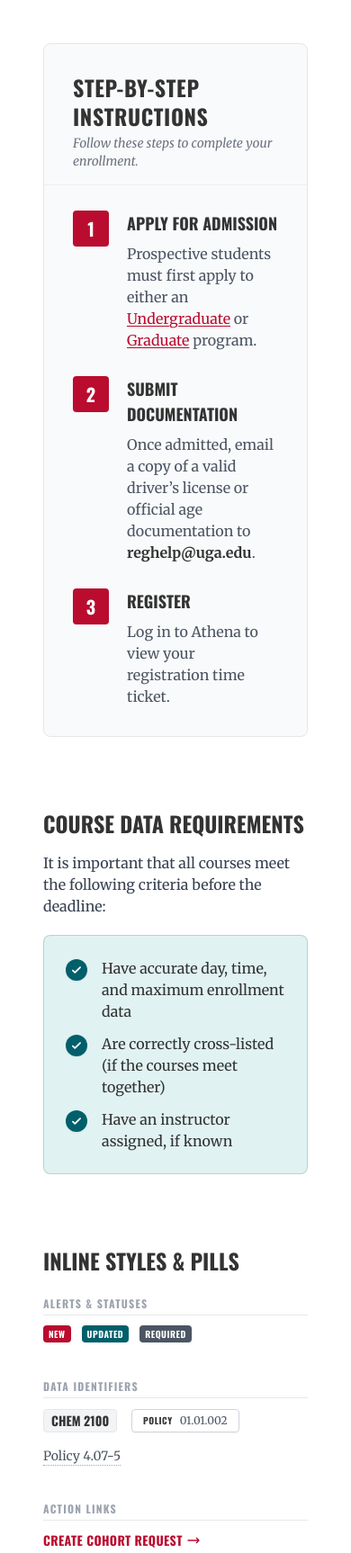
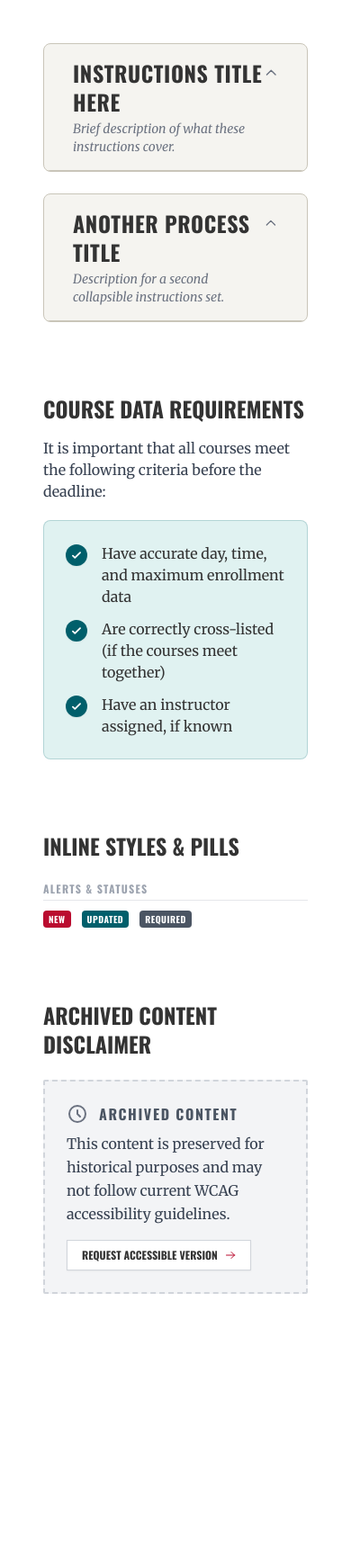
Before and after one commit to uga-ro/wai, a plain HTML site: page mockups/elements.html in a window 390 px wide. Shown: the top 1726 px of the page at 90% size. After the commit the page ends 1486 px from the top, so only its background shows below. Drawn offline with nearby package versions, Linux system fonts and the light colour scheme.

Commit message:
calendar

```diff
--- a/mockups/elements.html
+++ b/mockups/elements.html
@@ -37,18 +37,25 @@
      Style: Gray container, UGA Red Squared Numbers
      ================================================================== -->
 <section>
-    <div class="bg-gray-50 border border-gray-200 rounded-lg overflow-hidden">
+    <div class="bg-[#f5f4f0] border border-[#c9c5b9] rounded-lg overflow-hidden">
 
-        <!-- Header (Inside Container) -->
-        <div class="p-8 pb-4 border-b border-gray-200/60">
+        <!-- FIRST COLLAPSIBLE: Example Instructions Set -->
+        <!-- Header (Inside Container) - Clickable to expand/collapse -->
+        <div class="px-8 py-4 border-b border-[#c9c5b9] cursor-pointer select-none flex justify-between items-start" onclick="toggleInstructions(this)">
+            <div>
                 <h2 class="text-2xl font-sans font-bold text-uga-black uppercase tracking-wide">
-                Step-by-Step Instructions
+                    Instructions Title Here
                 </h2>
-            <p class="text-sm text-gray-500 mt-1 font-serif italic">Follow these steps to complete your enrollment.</p>
+                <p class="text-sm text-gray-500 mt-1 font-serif italic">Brief description of what these instructions cover.</p>
+            </div>
+            <!-- Chevron Icon (default rotated for collapsed state) -->
+            <svg class="w-6 h-6 text-gray-500 mt-1 transition-transform duration-200 instructions-chevron" style="transform: rotate(180deg);" fill="none" stroke="currentColor" viewBox="0 0 24 24">
+                <path stroke-linecap="round" stroke-linejoin="round" stroke-width="2" d="M19 9l-7 7-7-7"></path>
+            </svg>
         </div>
 
-        <!-- Steps Content -->
-        <div class="p-8 pt-6">
+        <!-- Steps Content (default collapsed) -->
+        <div class="p-8 pt-6 instructions-content transition-all duration-200 hidden">
             <div class="space-y-6">
 
                 <!-- Step 1 -->
@@ -58,9 +65,9 @@
                         1
                     </div>
                     <div>
-                        <h3 class="text-lg font-sans font-bold text-uga-black uppercase mb-2 mt-1">Apply for Admission</h3>
+                        <h3 class="text-lg font-sans font-bold text-uga-black uppercase mb-2 mt-1">Example First Step</h3>
                         <p class="text-gray-600 text-base font-serif">
-                            Prospective students must first apply to either an <a href="#" class="text-uga-red underline decoration-1 underline-offset-2 hover:text-black">Undergraduate</a> or <a href="#" class="text-uga-red underline decoration-1 underline-offset-2 hover:text-black">Graduate</a> program.
+                            This is placeholder text describing the first step. It includes an <a href="#" class="text-uga-red underline decoration-1 underline-offset-2 hover:text-black">example link</a> to demonstrate link styling.
                         </p>
                     </div>
                 </div>
@@ -71,9 +78,9 @@
                         2
                     </div>
                     <div>
-                        <h3 class="text-lg font-sans font-bold text-uga-black uppercase mb-2 mt-1">Submit Documentation</h3>
+                        <h3 class="text-lg font-sans font-bold text-uga-black uppercase mb-2 mt-1">Example Second Step</h3>
                         <p class="text-gray-600 text-base font-serif">
-                            Once admitted, email a copy of a valid driver’s license or official age documentation to <span class="font-bold text-uga-black">reghelp@uga.edu</span>.
+                            Another placeholder describing step two. This shows how <span class="font-bold text-uga-black">bold emphasis</span> appears inline.
                         </p>
                     </div>
                 </div>
@@ -84,9 +91,9 @@
                         3
                     </div>
                     <div>
-                        <h3 class="text-lg font-sans font-bold text-uga-black uppercase mb-2 mt-1">Register</h3>
+                        <h3 class="text-lg font-sans font-bold text-uga-black uppercase mb-2 mt-1">Example Third Step</h3>
                         <p class="text-gray-600 text-base font-serif">
-                            Log in to Athena to view your registration time ticket.
+                            Final placeholder step to complete the example sequence.
                         </p>
                     </div>
                 </div>
@@ -94,6 +101,58 @@
             </div>
         </div>
     </div>
+
+    <!-- SECOND COLLAPSIBLE: Another Example Set (Separate Container) -->
+    <div class="bg-[#f5f4f0] border border-[#c9c5b9] rounded-lg overflow-hidden mt-6">
+
+        <!-- Header - Clickable to expand/collapse -->
+        <div class="px-8 py-4 border-b border-[#c9c5b9] cursor-pointer select-none flex justify-between items-start" onclick="toggleInstructions(this)">
+            <div>
+                <h2 class="text-2xl font-sans font-bold text-uga-black uppercase tracking-wide">
+                    Another Process Title
+                </h2>
+                <p class="text-sm text-gray-500 mt-1 font-serif italic">Description for a second collapsible instructions set.</p>
+            </div>
+            <!-- Chevron Icon (default rotated for collapsed state) -->
+            <svg class="w-6 h-6 text-gray-500 mt-1 transition-transform duration-200 instructions-chevron" style="transform: rotate(180deg);" fill="none" stroke="currentColor" viewBox="0 0 24 24">
+                <path stroke-linecap="round" stroke-linejoin="round" stroke-width="2" d="M19 9l-7 7-7-7"></path>
+            </svg>
+        </div>
+
+        <!-- Steps Content (default collapsed) -->
+        <div class="p-8 pt-6 instructions-content transition-all duration-200 hidden">
+            <div class="space-y-6">
+
+                <!-- Step 1 -->
+                <div class="flex gap-5">
+                    <div class="flex-shrink-0 w-10 h-10 bg-uga-red text-white font-sans font-bold text-xl flex items-center justify-center rounded shadow-sm mt-1">
+                        1
+                    </div>
+                    <div>
+                        <h3 class="text-lg font-sans font-bold text-uga-black uppercase mb-2 mt-1">Placeholder Step One</h3>
+                        <p class="text-gray-600 text-base font-serif">
+                            Example text for the first step of this process with an <a href="#" class="text-uga-red underline decoration-1 underline-offset-2 hover:text-black">inline link</a>.
+                        </p>
+                    </div>
+                </div>
+
+                <!-- Step 2 -->
+                <div class="flex gap-5">
+                    <div class="flex-shrink-0 w-10 h-10 bg-uga-red text-white font-sans font-bold text-xl flex items-center justify-center rounded shadow-sm mt-1">
+                        2
+                    </div>
+                    <div>
+                        <h3 class="text-lg font-sans font-bold text-uga-black uppercase mb-2 mt-1">Placeholder Step Two</h3>
+                        <p class="text-gray-600 text-base font-serif">
+                            Example text showing a <span class="font-bold text-uga-black">bold term</span> within the description.
+                        </p>
+                    </div>
+                </div>
+
+            </div>
+        </div>
+    </div>
+
 </section>
 
 
@@ -177,45 +236,35 @@
             </div>
         </div>
 
-        <!-- Group 2: Data Identifiers (Codes & Policies) -->
+        <!-- Group 2: Data Identifiers - COMMENTED OUT
         <div>
             <h4 class="text-xs font-sans font-bold text-gray-400 uppercase tracking-widest mb-3 border-b border-gray-200 pb-1">Data Identifiers</h4>
             <div class="flex flex-wrap gap-4 items-center">
-
-                <!-- Course Code (Standard) -->
                 <span class="inline-flex items-center px-2 py-0.5 rounded text-sm font-sans font-bold bg-gray-100 text-uga-black border border-gray-200 font-mono">
                         CHEM 2100
                     </span>
-
-                <!-- Policy Number Style (Official Document Look) -->
                 <span class="inline-flex items-center gap-2 px-3 py-1 rounded border border-gray-300 bg-white text-xs text-gray-600 shadow-sm">
                         <span class="font-sans font-bold text-uga-black uppercase tracking-wider text-[10px]">Policy</span>
                         <span class="font-serif font-medium">01.01.002</span>
                     </span>
-
-                <!-- Policy Number (Alternative / Minimal) -->
                 <span class="text-sm font-serif text-gray-600 border-b border-dotted border-gray-400 hover:text-uga-red cursor-help" title="Academic Affairs Policy">
                         Policy 4.07-5
                     </span>
-
             </div>
         </div>
+        -->
 
-        <!-- Group 3: Action Links (Not Buttons) -->
+        <!-- Group 3: Action Links - COMMENTED OUT
         <div>
             <h4 class="text-xs font-sans font-bold text-gray-400 uppercase tracking-widest mb-3 border-b border-gray-200 pb-1">Action Links</h4>
             <div class="flex flex-col gap-3 items-start">
-
-                <!-- Action Link: Arrow Style -->
                 <a href="#" class="group inline-flex items-center gap-1 font-sans font-bold text-uga-red hover:text-uga-black transition-colors uppercase text-sm tracking-wide border-b border-transparent hover:border-uga-black">
                     Create Cohort Request
                     <svg class="w-4 h-4 transform group-hover:translate-x-1 transition-transform" fill="none" stroke="currentColor" viewBox="0 0 24 24"><path stroke-linecap="round" stroke-linejoin="round" stroke-width="2" d="M17 8l4 4m0 0l-4 4m4-4H3"></path></svg>
                 </a>
-
-
-
             </div>
         </div>
+        -->
 
 
 
@@ -223,20 +272,15 @@
 </section>
 
 <!-- ==================================================================
-     COMPONENT 4: POLICY STATEMENTS & TEXT BLOCKS
+     COMPONENT 4: POLICY STATEMENTS & TEXT BLOCKS - COMMENTED OUT
      Style: Formal, Dull, Distinct
      ================================================================== -->
+<!--
 <section>
     <h3 class="text-2xl font-sans font-bold text-uga-black uppercase mb-6">
         Policy Blocks
     </h3>
 
-    <!--
-       STYLE: Formal/Neutral Policy Block
-       - Removed Icon and Red Border
-       - "Dull but distinct" gray slate theme
-       - Hard lines for separation
-    -->
     <div class="p-8 bg-slate-50 border border-slate-300 rounded-sm">
 
         <h4 class="font-sans font-bold text-uga-black uppercase tracking-widest text-sm mb-4 border-b border-slate-300 pb-2 inline-block">
@@ -249,6 +293,7 @@
     </div>
 
 </section>
+-->
 
 <!-- ==================================================================
      COMPONENT 5: ARCHIVED CONTENT DISCLAIMER
@@ -262,34 +307,50 @@
     <!--
        STYLE: Archive Notice
        - Dashed border implies "storage/old"
-       - Split layout separates the disclaimer from the solution (Request Version)
+       - Stacked layout with button below text
        - High contrast button for accessibility
     -->
     <div class="bg-gray-100 border-2 border-dashed border-gray-300 p-6 rounded-sm">
-        <div class="flex flex-col md:flex-row justify-between md:items-center gap-6">
 
         <!-- Warning Text -->
-            <div class="max-w-2xl">
-                <div class="flex items-center gap-2 mb-2">
-                    <svg class="w-4 h-4 text-gray-500" fill="none" stroke="currentColor" viewBox="0 0 24 24"><path stroke-linecap="round" stroke-linejoin="round" stroke-width="2" d="M12 8v4l3 3m6-3a9 9 0 11-18 0 9 9 0 0118 0z"></path></svg>
-                    <h4 class="font-sans font-bold text-gray-500 uppercase tracking-widest text-xs">
+        <div class="mb-4">
+            <div class="flex items-center gap-3 mb-2">
+                <svg class="w-6 h-6 text-gray-500" fill="none" stroke="currentColor" viewBox="0 0 24 24"><path stroke-linecap="round" stroke-linejoin="round" stroke-width="2" d="M12 8v4l3 3m6-3a9 9 0 11-18 0 9 9 0 0118 0z"></path></svg>
+                <h4 class="font-sans font-bold text-gray-600 uppercase tracking-widest text-base">
                     Archived Content
                 </h4>
             </div>
-                <p class="font-serif text-sm text-gray-700 leading-relaxed">
+            <p class="font-serif text-base text-gray-700 leading-relaxed">
                 This content is preserved for historical purposes and may not follow current WCAG accessibility guidelines.
             </p>
         </div>
 
         <!-- Action Link -->
-            <a href="#" class="flex-shrink-0 inline-flex items-center gap-2 px-4 py-2 bg-white border border-gray-300 shadow-sm hover:border-uga-black hover:shadow-md transition-all group">
+        <a href="#" class="inline-flex items-center gap-2 px-4 py-2 bg-white border border-gray-300 shadow-sm hover:border-uga-black hover:shadow-md transition-all group">
             <span class="font-sans font-bold text-xs uppercase text-uga-black">Request Accessible Version</span>
             <svg class="w-3 h-3 text-uga-red group-hover:translate-x-0.5 transition-transform" fill="none" stroke="currentColor" viewBox="0 0 24 24"><path stroke-linecap="round" stroke-linejoin="round" stroke-width="2" d="M14 5l7 7m0 0l-7 7m7-7H3"></path></svg>
         </a>
 
     </div>
-    </div>
 </section>
+
+<script>
+    function toggleInstructions(header) {
+        // Find the content div immediately following this header
+        const content = header.nextElementSibling;
+        const chevron = header.querySelector('.instructions-chevron');
+
+        if (content.classList.contains('hidden')) {
+            // Expand
+            content.classList.remove('hidden');
+            chevron.style.transform = 'rotate(0deg)';
+        } else {
+            // Collapse
+            content.classList.add('hidden');
+            chevron.style.transform = 'rotate(180deg)';
+        }
+    }
+</script>
 
 </body>
 </html>
```
Lines whose indentation alone changed are shown as unchanged.
